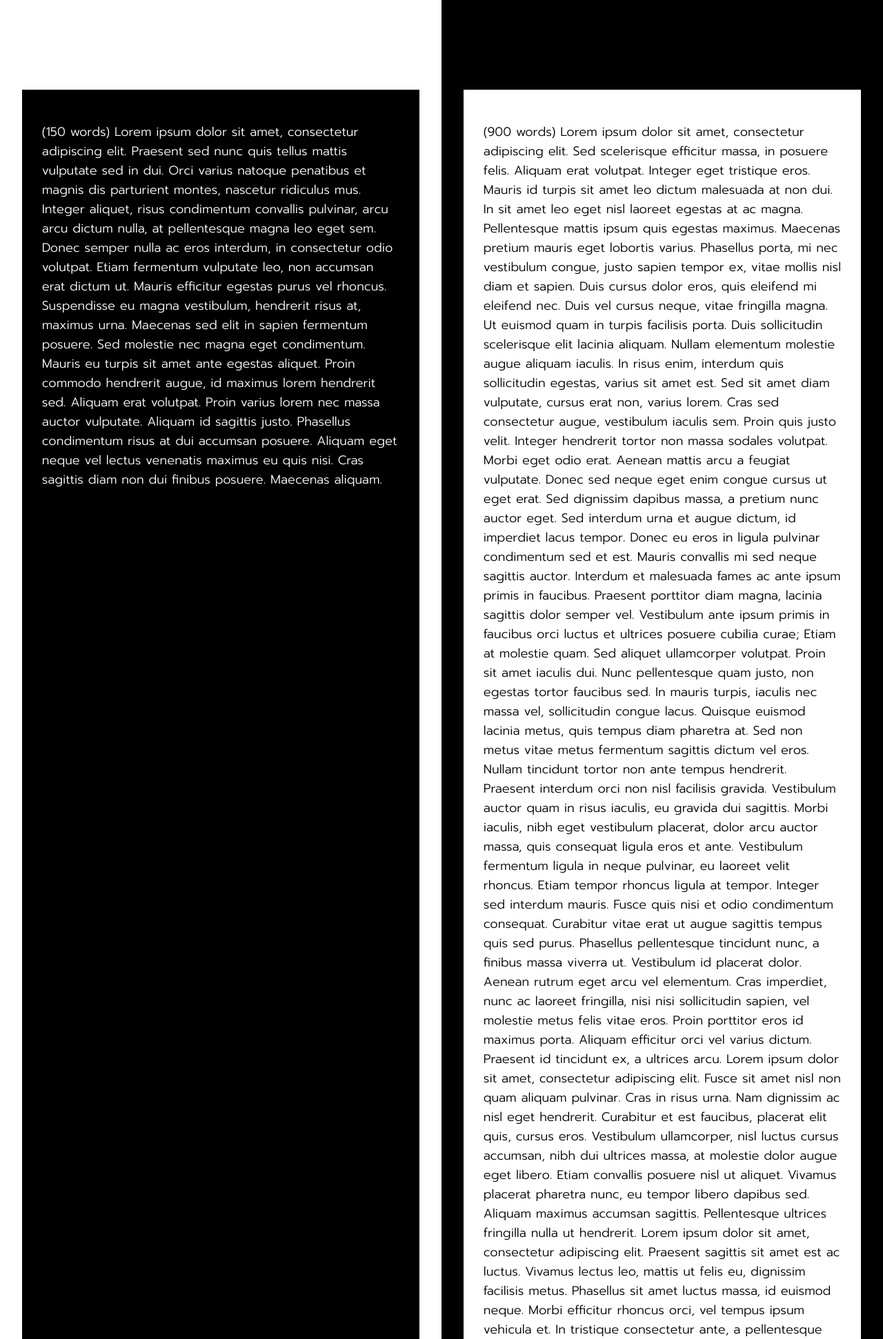
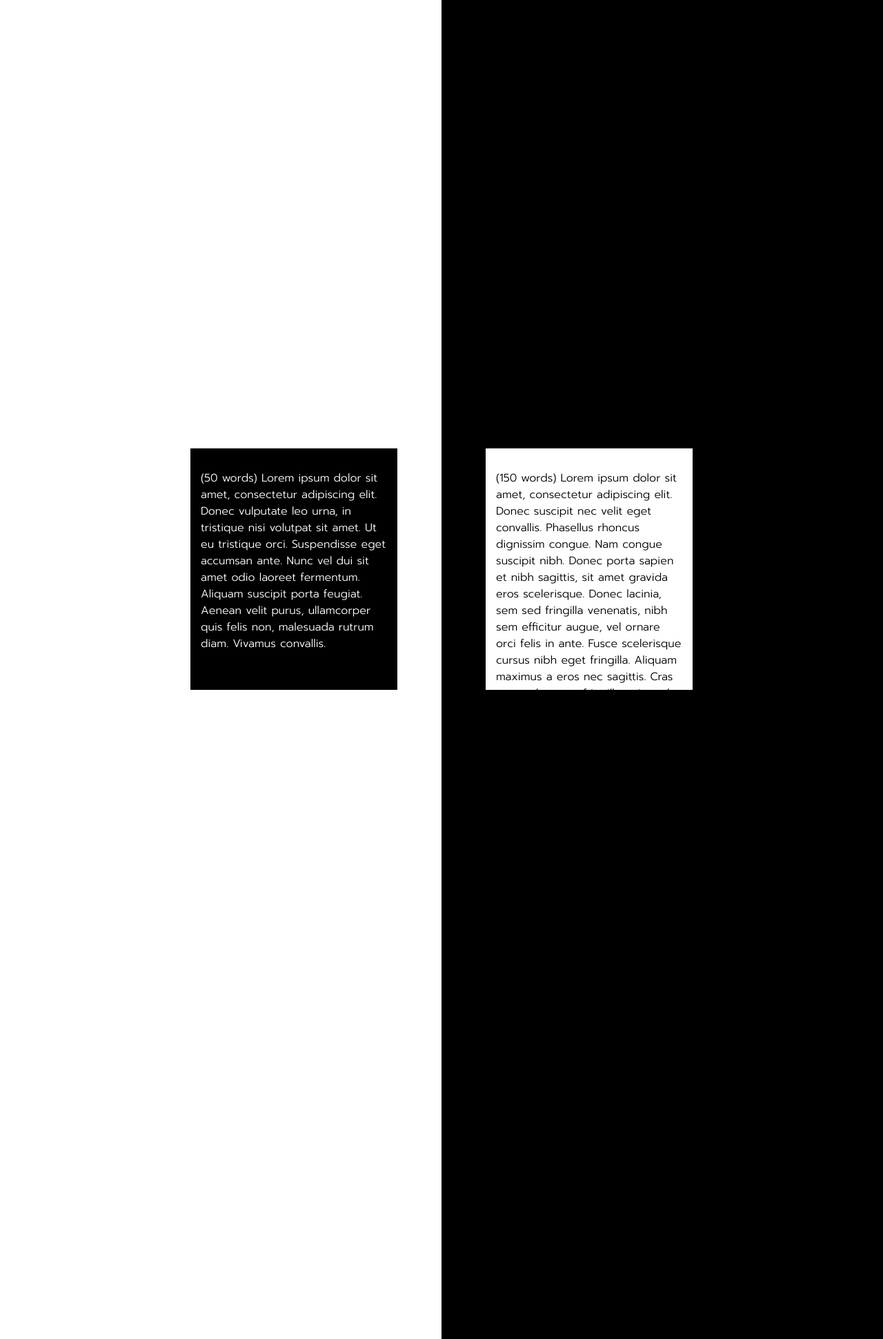
Before and after one commit to kaho1910/WebTech-2021, a PHP site: page / in a window 1280 px wide. Shown: the top 1941 px of the page at 69% size. Run offline with PHP 8.4, Linux system fonts and the light colour scheme.

Commit message:
fix: Lab2-6

```diff
--- a/lab2/6/index.html
+++ b/lab2/6/index.html
@@ -14,43 +14,19 @@
 
 <body>
     <div class="split left white">
-        <div class="container black">
-            <p style="color: white">(150 words) Lorem ipsum dolor sit amet, consectetur adipiscing elit. Praesent sed nunc quis tellus mattis vulputate sed in dui. Orci varius natoque penatibus et magnis dis parturient montes, nascetur ridiculus mus. Integer aliquet, risus condimentum
-                convallis pulvinar, arcu arcu dictum nulla, at pellentesque magna leo eget sem. Donec semper nulla ac eros interdum, in consectetur odio volutpat. Etiam fermentum vulputate leo, non accumsan erat dictum ut. Mauris efficitur egestas purus
-                vel rhoncus. Suspendisse eu magna vestibulum, hendrerit risus at, maximus urna. Maecenas sed elit in sapien fermentum posuere. Sed molestie nec magna eget condimentum. Mauris eu turpis sit amet ante egestas aliquet. Proin commodo hendrerit
-                augue, id maximus lorem hendrerit sed. Aliquam erat volutpat. Proin varius lorem nec massa auctor vulputate. Aliquam id sagittis justo. Phasellus condimentum risus at dui accumsan posuere. Aliquam eget neque vel lectus venenatis maximus
-                eu quis nisi. Cras sagittis diam non dui finibus posuere. Maecenas aliquam.
+        <div class="container black" style="right: 10%;">
+            <p style="color: white">(50 words) Lorem ipsum dolor sit amet, consectetur adipiscing elit. Donec vulputate leo urna, in tristique nisi volutpat sit amet. Ut eu tristique orci. Suspendisse eget accumsan ante. Nunc vel dui sit amet odio laoreet fermentum. Aliquam
+                suscipit porta feugiat. Aenean velit purus, ullamcorper quis felis non, malesuada rutrum diam. Vivamus convallis.
             </p>
         </div>
     </div>
     <div class="split right black">
-        <div class="container white">
-            <p>(900 words) Lorem ipsum dolor sit amet, consectetur adipiscing elit. Sed scelerisque efficitur massa, in posuere felis. Aliquam erat volutpat. Integer eget tristique eros. Mauris id turpis sit amet leo dictum malesuada at non dui. In sit amet
-                leo eget nisl laoreet egestas at ac magna. Pellentesque mattis ipsum quis egestas maximus. Maecenas pretium mauris eget lobortis varius. Phasellus porta, mi nec vestibulum congue, justo sapien tempor ex, vitae mollis nisl diam et sapien.
-                Duis cursus dolor eros, quis eleifend mi eleifend nec. Duis vel cursus neque, vitae fringilla magna. Ut euismod quam in turpis facilisis porta. Duis sollicitudin scelerisque elit lacinia aliquam. Nullam elementum molestie augue aliquam
-                iaculis. In risus enim, interdum quis sollicitudin egestas, varius sit amet est. Sed sit amet diam vulputate, cursus erat non, varius lorem. Cras sed consectetur augue, vestibulum iaculis sem. Proin quis justo velit. Integer hendrerit
-                tortor non massa sodales volutpat. Morbi eget odio erat. Aenean mattis arcu a feugiat vulputate. Donec sed neque eget enim congue cursus ut eget erat. Sed dignissim dapibus massa, a pretium nunc auctor eget. Sed interdum urna et augue
-                dictum, id imperdiet lacus tempor. Donec eu eros in ligula pulvinar condimentum sed et est. Mauris convallis mi sed neque sagittis auctor. Interdum et malesuada fames ac ante ipsum primis in faucibus. Praesent porttitor diam magna, lacinia
-                sagittis dolor semper vel. Vestibulum ante ipsum primis in faucibus orci luctus et ultrices posuere cubilia curae; Etiam at molestie quam. Sed aliquet ullamcorper volutpat. Proin sit amet iaculis dui. Nunc pellentesque quam justo, non
-                egestas tortor faucibus sed. In mauris turpis, iaculis nec massa vel, sollicitudin congue lacus. Quisque euismod lacinia metus, quis tempus diam pharetra at. Sed non metus vitae metus fermentum sagittis dictum vel eros. Nullam tincidunt
-                tortor non ante tempus hendrerit. Praesent interdum orci non nisl facilisis gravida. Vestibulum auctor quam in risus iaculis, eu gravida dui sagittis. Morbi iaculis, nibh eget vestibulum placerat, dolor arcu auctor massa, quis consequat
-                ligula eros et ante. Vestibulum fermentum ligula in neque pulvinar, eu laoreet velit rhoncus. Etiam tempor rhoncus ligula at tempor. Integer sed interdum mauris. Fusce quis nisi et odio condimentum consequat. Curabitur vitae erat ut augue
-                sagittis tempus quis sed purus. Phasellus pellentesque tincidunt nunc, a finibus massa viverra ut. Vestibulum id placerat dolor. Aenean rutrum eget arcu vel elementum. Cras imperdiet, nunc ac laoreet fringilla, nisi nisi sollicitudin sapien,
-                vel molestie metus felis vitae eros. Proin porttitor eros id maximus porta. Aliquam efficitur orci vel varius dictum. Praesent id tincidunt ex, a ultrices arcu. Lorem ipsum dolor sit amet, consectetur adipiscing elit. Fusce sit amet nisl
-                non quam aliquam pulvinar. Cras in risus urna. Nam dignissim ac nisl eget hendrerit. Curabitur et est faucibus, placerat elit quis, cursus eros. Vestibulum ullamcorper, nisl luctus cursus accumsan, nibh dui ultrices massa, at molestie
-                dolor augue eget libero. Etiam convallis posuere nisl ut aliquet. Vivamus placerat pharetra nunc, eu tempor libero dapibus sed. Aliquam maximus accumsan sagittis. Pellentesque ultrices fringilla nulla ut hendrerit. Lorem ipsum dolor sit
-                amet, consectetur adipiscing elit. Praesent sagittis sit amet est ac luctus. Vivamus lectus leo, mattis ut felis eu, dignissim facilisis metus. Phasellus sit amet luctus massa, id euismod neque. Morbi efficitur rhoncus orci, vel tempus
-                ipsum vehicula et. In tristique consectetur ante, a pellentesque tellus viverra a. Nam sed mi sit amet massa sagittis porttitor. Proin tristique sollicitudin massa quis ultrices. Suspendisse quis tellus blandit, lobortis ligula lobortis,
-                euismod eros. Phasellus pellentesque magna at lacus auctor, vitae tempor felis tristique. Nulla sem sapien, tempus ut condimentum nec, venenatis eu est. Praesent risus tellus, pulvinar molestie augue sed, imperdiet posuere arcu. Cras gravida
-                vehicula consectetur. In cursus ut felis eu consequat. Cras vestibulum tincidunt odio, pharetra laoreet massa mollis ultrices. Proin in orci ut libero iaculis ultricies tempor a libero. Pellentesque ultricies augue non purus varius volutpat.
-                Sed massa leo, blandit quis lobortis a, ullamcorper sed ligula. Integer vitae nibh ut tortor lacinia fringilla. Nullam ante orci, posuere id elit a, rutrum elementum erat. Mauris suscipit nibh in orci pellentesque, non vulputate lectus
-                sollicitudin. Duis porttitor massa in eros rutrum posuere. Maecenas pharetra erat a auctor maximus. Sed ac turpis condimentum, varius erat at, dignissim dui. Quisque faucibus semper felis, at mollis purus suscipit maximus. Aliquam mollis
-                urna libero, tristique dictum sapien eleifend et. Fusce nec dolor at lectus ornare fermentum. Morbi ut felis risus. Integer elementum malesuada urna hendrerit laoreet. Quisque feugiat nulla a mauris malesuada ullamcorper. Morbi dapibus
-                magna massa, non malesuada massa condimentum ut. Aliquam quam ante, efficitur vel nibh sit amet, pharetra fringilla nisi. Donec suscipit, risus non bibendum facilisis, velit dui accumsan nisi, non vehicula dolor mauris id arcu. Sed placerat
-                felis id sem vestibulum, vitae facilisis mi auctor. Nunc auctor venenatis lacinia. Suspendisse at felis eu tortor pulvinar pretium quis posuere sapien. Morbi lobortis malesuada metus, at pharetra ante iaculis non. Etiam lacinia ultrices
-                ex, et pretium odio varius eu. Vestibulum ante ipsum primis in faucibus orci luctus et ultrices posuere cubilia curae; Etiam porta consequat justo et imperdiet. Mauris vel nibh lobortis, molestie ligula vitae, hendrerit lacus. Pellentesque
-                tincidunt volutpat orci. Aliquam sodales nibh a justo laoreet porta. Nunc dapibus neque a est congue euismod. Donec lobortis venenatis enim, vitae pretium quam ornare pulvinar. Donec fringilla bibendum lectus, vitae ultrices felis sodales
-                ut. Curabitur semper libero eget posuere maximus. Nulla ut leo purus. Praesent eros nibh, porttitor at rhoncus quis, elementum at diam. Curabitur vel tortor semper, laoreet.
+        <div class="container white" style="left:10%">
+            <p>(150 words) Lorem ipsum dolor sit amet, consectetur adipiscing elit. Donec suscipit nec velit eget convallis. Phasellus rhoncus dignissim congue. Nam congue suscipit nibh. Donec porta sapien et nibh sagittis, sit amet gravida eros scelerisque.
+                Donec lacinia, sem sed fringilla venenatis, nibh sem efficitur augue, vel ornare orci felis in ante. Fusce scelerisque cursus nibh eget fringilla. Aliquam maximus a eros nec sagittis. Cras auctor, lacus ac fringilla euismod, magna lectus
+                vulputate arcu, vel dictum arcu dui congue sapien. Pellentesque posuere leo non suscipit gravida. Ut non dui ipsum. Aliquam dignissim sit amet lacus ut porta. In aliquam est sollicitudin tortor gravida commodo. Proin massa enim, maximus
+                eget massa quis, scelerisque iaculis tellus. Nam aliquet dictum eros tincidunt pellentesque. Aliquam ex augue, finibus in eros non, tincidunt vehicula mauris. Nulla vestibulum purus nisl, vel vulputate quam euismod non. Quisque egestas
+                feugiat tellus. Morbi sed eros ultrices, convallis metus vitae, maximus justo. Fusce.
             </p>
         </div>
     </div>
--- a/lab2/6/style.css
+++ b/lab2/6/style.css
@@ -23,11 +23,9 @@ body {
 
 .container {
     position: absolute;
-    width: 90%;
-    height: 90%;
-    max-width: 90%;
-    top: 5%;
-    left: 5%;
+    width: 300px;
+    height: 350px;
+    top: 25%;
     word-wrap: break-word;
     overflow: auto;
 }
@@ -35,7 +33,6 @@ body {
 p {
     width: 90%;
     padding: 5%;
-    font-size: 18px;
 }
 
 .credit {
```
